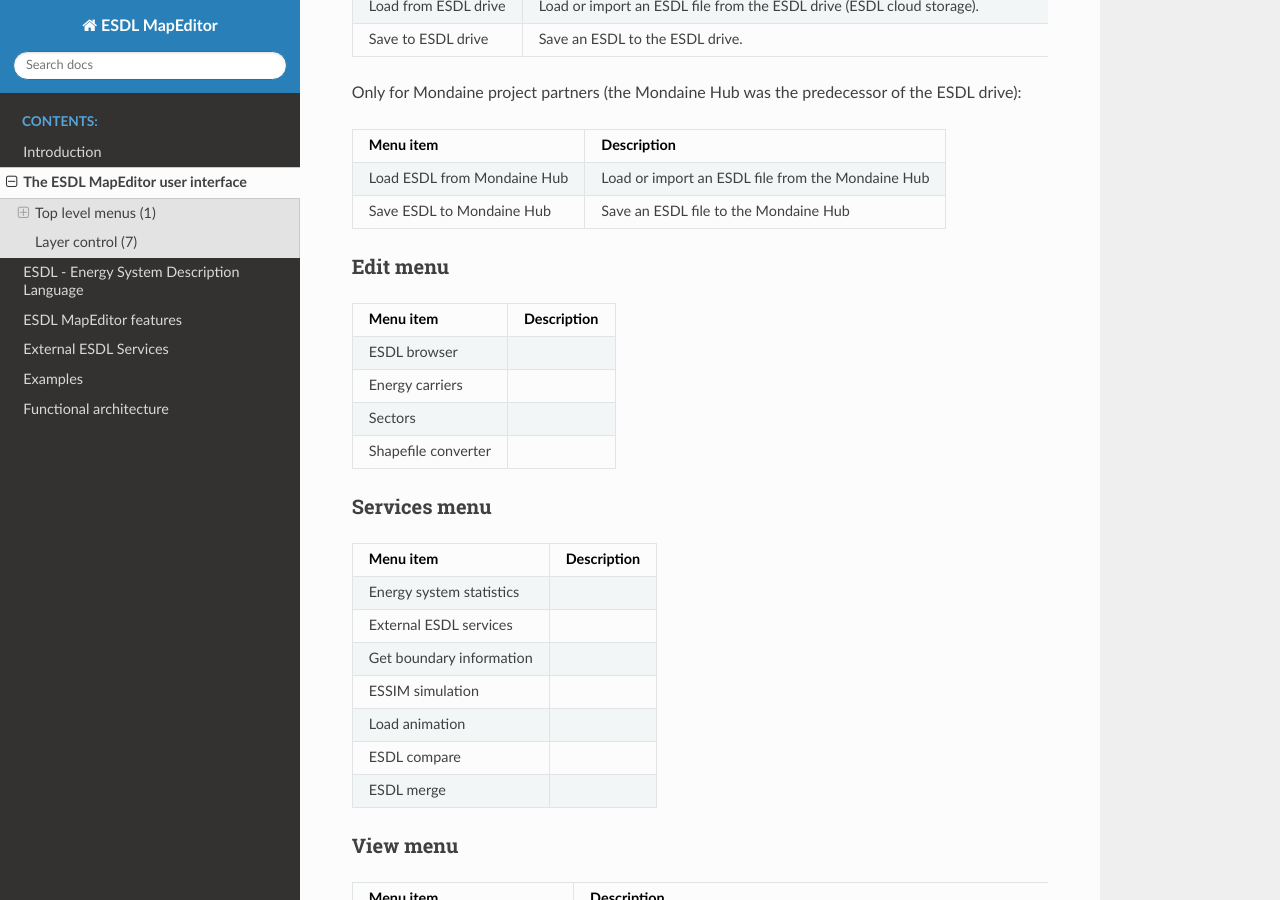
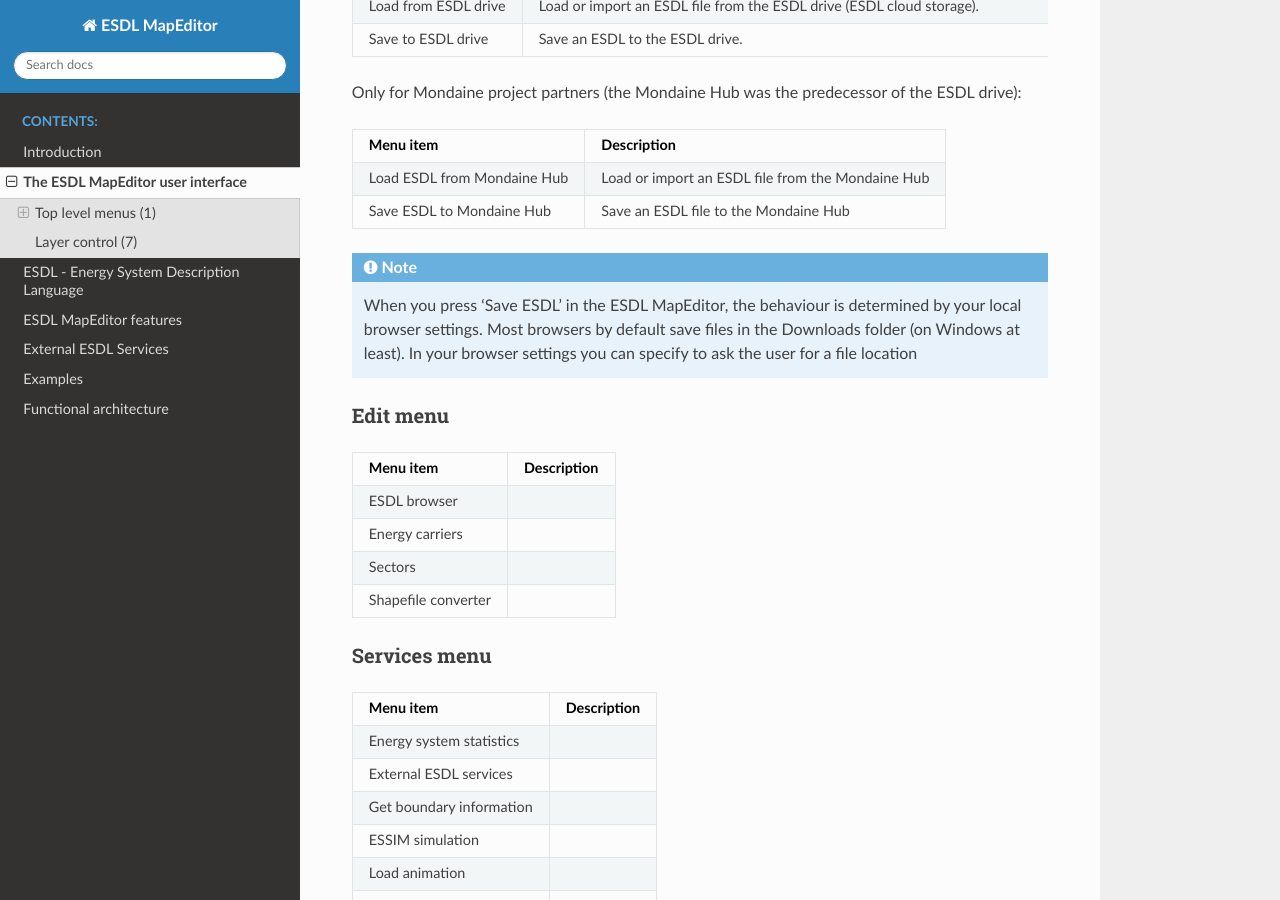
Before and after one commit to ESDLMapEditorESSIM/ESDLMapEditorDocumentation, a Sphinx documentation site: the page built from docs/source/user_interface/index.rst, in a window 1280 px wide and 900 px high, scrolled down 1693 px. Built offline with Sphinx 7.4.7 and the Read the Docs theme 2.0.0, drawn with Linux system fonts in a browser that asks for light colours.

Commit message:
added note about saving files

```diff
--- a/docs/source/user_interface/index.rst
+++ b/docs/source/user_interface/index.rst
@@ -53,6 +53,11 @@
 
     "Load ESDL from Mondaine Hub", "Load or import an ESDL file from the Mondaine Hub"
     "Save ESDL to Mondaine Hub", "Save an ESDL file to the Mondaine Hub"
+
+.. note::
+    When you press 'Save ESDL' in the ESDL MapEditor, the behaviour is determined by your local browser settings. Most
+    browsers by default save files in the Downloads folder (on Windows at least). In your browser settings you can
+    specify to ask the user for a file location
 
 Edit menu
 ^^^^^^^^^
```
